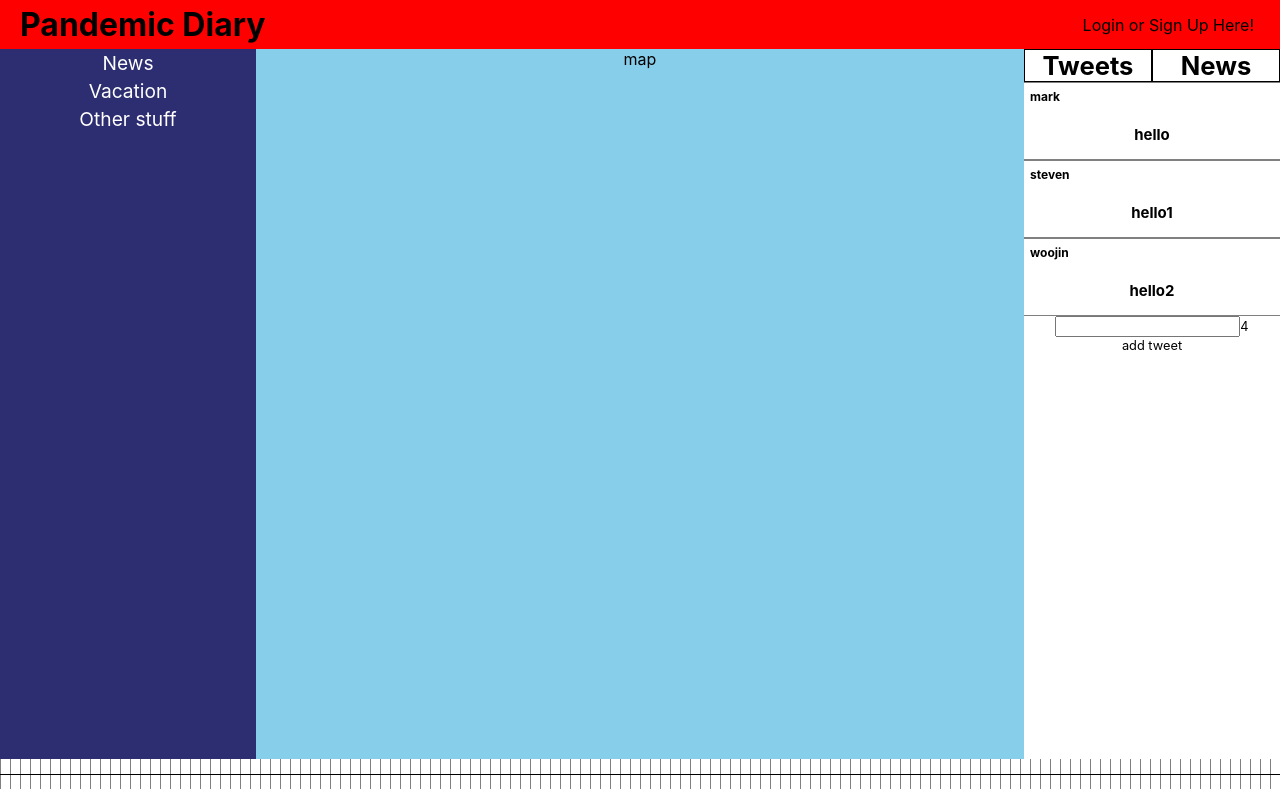
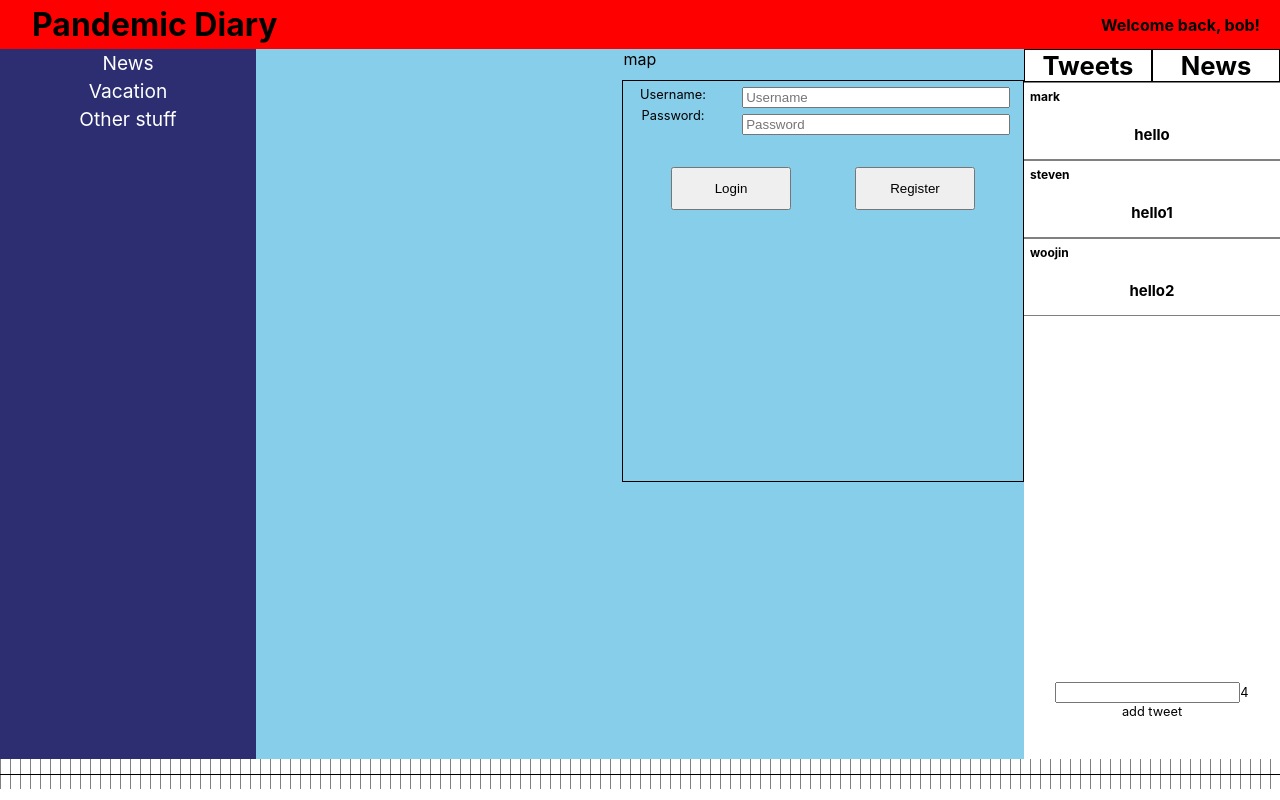
Before and after one commit to rainaime/Pandemic-Diary, a React (Create React App) app: page / in a window 1280 px wide. Both pictures are taken after a click on the button "Login or Sign Up Here!". Built offline with nearby package versions, Linux system fonts and the light colour scheme.

Commit message:
started layout of login

```diff
--- a/src/react-components/SiteHeader/index.js
+++ b/src/react-components/SiteHeader/index.js
@@ -4,6 +4,16 @@ import "./styles.css";
 import UserStatus from "../UserStatus";
 
 class SiteHeader extends React.Component {
+    //need somewhere for access with user info
+    state ={
+        users: {
+            0: {
+                username: "john"
+            }
+        },
+        currentUser: null
+    }
+
     render() {
         return (
             <header>
--- a/src/react-components/SiteHeader/styles.css
+++ b/src/react-components/SiteHeader/styles.css
@@ -7,6 +7,8 @@ header {
     justify-content: space-between;
     align-items: center;
     font-size: 16px;
+    font-size: 1.25vw;
+    height: auto;
 }
 
 
@@ -14,4 +16,5 @@ header {
 h1 {
     margin: 0;
     margin-left: 20px;
+    margin-left: 1em;
 }
--- a/src/react-components/Tweets/index.js
+++ b/src/react-components/Tweets/index.js
@@ -3,7 +3,7 @@ import './styles.css';
 
 import Tweet from './Tweet'
 import TweetsForm from './TweetsForm'
-import { addTweet } from './tweetQueue';
+import { addTweet } from './TweetQueue';
 
 class Tweets extends React.Component {
     state = {
@@ -38,7 +38,7 @@ class Tweets extends React.Component {
                     <h1 style={titleStyle}>News</h1>
                 </div>
 
-                <div className='old_tweets'>
+                <div className='tweet_container'>
                     {/* print a tweet component for every tweet */}
                     {this.state.tweets.map( (tweet) => (<Tweet tweet={tweet}/>))}
                 </div>
--- a/src/react-components/Tweets/styles.css
+++ b/src/react-components/Tweets/styles.css
@@ -16,3 +16,29 @@
     justify-content: center;
     text-align: center;
 }
+
+
+
+.tweet_container::-webkit-scrollbar{
+    width: 1em;
+    color: red;
+}
+
+.tweet_container {
+    /* background-color: #333; */
+    overflow: auto;
+    white-space: nowrap;
+    height: 75vh;
+  }
+
+/* .tweet_container a {
+    display: inline-block;
+    color: white;
+    text-align: center;
+    padding: 14px;
+    text-decoration: none;
+  } */
+
+/* .tweet_container a:hover {
+    background-color: #777;
+  } */
--- /dev/null
+++ b/src/react-components/UserStatus/Login.js
@@ -0,0 +1,55 @@
+import React, { Component } from 'react'
+
+export class Login extends Component {
+    render() {
+        return (
+            <div className="login">
+                <form>
+
+
+
+                <label for="username">Username: </label>
+                <input type="text" name="username" placeholder="Username" required style={formStyle}></input>
+
+                <label for="password">Password: </label>
+                <input type="password" name="password" placeholder="Password" required style={formStyle}></input>
+
+                <input type="submit" value="Login" style={buttonStyle}></input>
+                <input type="submit" value="Register" style={buttonStyle}></input>
+
+                </form>
+
+
+            </div>
+        )
+    }
+}
+
+//add on click functions verifying the values of login when login is clicked
+
+const formStyle = {
+    display: 'inline-block',
+    float: 'right',
+    width: '65%',
+    marginTop: '6px',
+    marginRight: '1vw'
+}
+
+const buttonStyle = {
+    position: 'center',
+    width: '30%',
+    // marginLeft: 'auto',
+    // marginRight: 'auto',
+    padding: '12px',
+    margin: '8%',
+    // border: none,
+    // border-radius: 4px,
+    // margin: 5px 0,
+    // opacity: 0.85,
+    display: 'inline-block'
+    // float: 'left'
+    // font-size: 17px,
+}
+
+
+export default Login
--- a/src/react-components/UserStatus/index.js
+++ b/src/react-components/UserStatus/index.js
@@ -1,21 +1,38 @@
 import React from "react";
 import "./styles.css"
+import Login from "./Login";
 
 class UserStatus extends React.Component {
     state = {
         username: 'bob',
-        loggedIn: false
+        loggedIn: false,
+        loginAttempt: false,
+        loginDiv: null
     }
+
+    loginPrompt = () => {
+        this.setState({loggedIn: true})
+        this.setState({loginDiv: this.login()})
+    }
+
+    //have to add a way to remove this html after login successful
+    login = () => {
+        console.log("hello")
+        return (
+            <Login/>
+        );
+    }
+
 
     render() {
         // TODO: Get user status from server (phase 2)
         let message = this.state.loggedIn ?
-            <h2>Welcome back, {this.state.username}!</h2> :
-            <button type="button">Login or Sign Up Here!</button>;
-
+            <h2 className="message">Welcome back, {this.state.username}!</h2> :
+            <button type="button" onClick={this.loginPrompt}>Login or Sign Up Here!</button>;
         return (
             <div className="userStatus">
                 {message}
+                {this.state.loginDiv}
             </div>
         );
     };
--- a/src/react-components/UserStatus/styles.css
+++ b/src/react-components/UserStatus/styles.css
@@ -11,6 +11,31 @@ button {
     outline: inherit;
 }
 
+button:hover {
+    color: white;
+}
+
 .userStatus {
     margin-right: 20px;
 }
+
+.message {
+    font-size: 1.25vw;
+}
+
+.login {
+    width: 400px;
+    height: 400px;
+    position: absolute;
+    top: calc(10vh);
+    right: 20vw;
+    border: 1px solid black
+}
+
+label {
+    /* display: inline-block; */
+    float: left;
+    width: 25%;
+    margin-top: 6px;
+    font-size: 1vw;
+}
```
